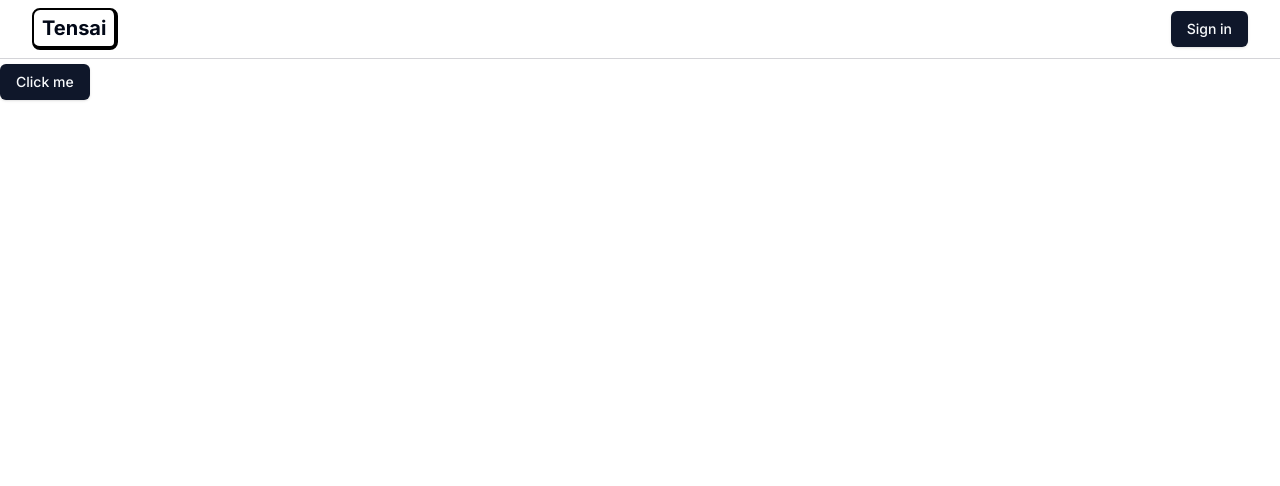
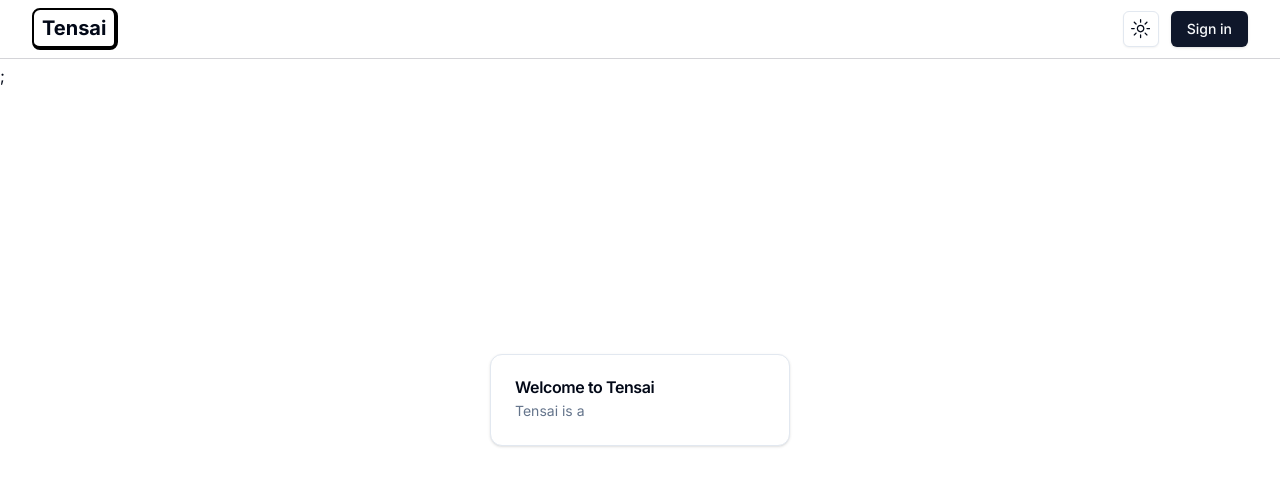
Before and after one commit to ImStillBlessed/tensai, a Next.js app: page / in a window 1280 px wide. Shown: the top 486 px of the page. Built offline with nearby package versions, Linux system fonts and the light colour scheme; no server answers.

Commit message:
working the ThemeToggle Although the authentication is still not working

```diff
--- a/package.json
+++ b/package.json
@@ -17,6 +17,7 @@
     "@radix-ui/react-slot": "^1.0.2",
     "class-variance-authority": "^0.7.0",
     "clsx": "^2.1.0",
+    "lucide-react": "^0.364.0",
     "mongodb": "^6.5.0",
     "next": "14.1.3",
     "next-auth": "^4.24.7",
--- a/src/app/layout.tsx
+++ b/src/app/layout.tsx
@@ -2,7 +2,7 @@
 import type { Metadata } from "next";
 import { Inter } from "next/font/google";
 import "./globals.css";
-import { ThemeProvider } from "@/components/theme-provider";
+import Providers from "@/components/Providers";
 import Navbar from "@/components/Navbar";
 
 const inter = Inter({ subsets: ["latin"] });
@@ -20,10 +20,10 @@
   return (
     <html lang="en">
       <body className={cn(inter.className, "antialiased min-h-screen pt-16")}>
-        <ThemeProvider>
+        <Providers>
           <Navbar />
           {children}
-        </ThemeProvider>
+        </Providers>
       </body>
     </html>
   );
--- a/src/app/page.tsx
+++ b/src/app/page.tsx
@@ -1,10 +1,20 @@
 import { Button } from "@/components/ui/button";
-import Image from "next/image";
+import {
+  Card,
+  CardDescription,
+  CardHeader,
+  CardTitle,
+} from "@/components/ui/card";
 
-export default function Home() {
+export default async function Home() {
   return (
-    <div>
-      <Button>Click me</Button>
+    <div className="absolute -translate-x-1/2 -translate-y-1/2 top-1/2 left-1/2">
+      <Card className="w-[300px]">
+        <CardHeader>
+          <CardTitle>Welcome to Tensai</CardTitle>
+          <CardDescription>Tensai is a </CardDescription>
+        </CardHeader>
+      </Card>
     </div>
   );
 }
--- a/src/components/Navbar.tsx
+++ b/src/components/Navbar.tsx
@@ -1,15 +1,13 @@
-import { getAuthOptions } from "@/lib/nextauth";
+import { getAuthSession } from "@/lib/nextauth";
 import Link from "next/link";
 import React from "react";
 import SignInButton from "./SignInButton";
+import { ThemeToggle } from "./ThemeToggle";
 
 type Props = {};
 
 const Navbar = async (props: Props) => {
-  const session = await getAuthOptions();
-  if (session?.user) {
-    return <pre>{JSON.stringify(session.user, null, 2)}</pre>;
-  } else {
+  const session = await getAuthSession();
   return (
     <div className="fixed inset-x-0 top-0 bg-white dark:bg-grey-950 z-[10] h-fit border-b border-zinc-300 py-2">
       <div className="flex items-center justify-between h-full gap-2 px-8 mx-auto max-w-7xl">
@@ -20,12 +18,18 @@
           </p>
         </Link>
         <div className="flex items-center">
+          <ThemeToggle className="mr-3" />
+          <div className="flex items-center">
+            {session?.user ? (
+              <h1>Welcome {session.user.name}</h1>
+            ) : (
               <SignInButton text="Sign in" />
+            )}
+          </div>
         </div>
       </div>
     </div>
   );
-  }
 };
 
 export default Navbar;
--- /dev/null
+++ b/src/components/Providers.tsx
@@ -0,0 +1,15 @@
+"use client";
+import { SessionProvider } from "next-auth/react";
+import React from "react";
+import { ThemeProvider as NextThemesProvider } from "next-themes";
+import { type ThemeProviderProps } from "next-themes/dist/types";
+
+const Providers = ({ children, ...props }: ThemeProviderProps) => {
+  return (
+    <NextThemesProvider attribute="class" defaultTheme="system" enableSystem>
+      <SessionProvider>{children}</SessionProvider>;
+    </NextThemesProvider>
+  );
+};
+
+export default Providers;
--- a/src/components/ThemeToggle.tsx
+++ b/src/components/ThemeToggle.tsx
@@ -1,21 +1,25 @@
-"use client"
+"use client";
 
-import * as React from "react"
-import { MoonIcon, SunIcon } from "@radix-ui/react-icons"
-import { useTheme } from "next-themes"
+import * as React from "react";
+import { MoonIcon, SunIcon } from "@radix-ui/react-icons";
+import { useTheme } from "next-themes";
 
-import { Button } from "@/components/ui/button"
+import { Button } from "@/components/ui/button";
 import {
   DropdownMenu,
   DropdownMenuContent,
   DropdownMenuItem,
   DropdownMenuTrigger,
-} from "@/components/ui/dropdown-menu"
+} from "@/components/ui/dropdown-menu";
 
-export function ModeToggle() {
-  const { setTheme } = useTheme()
+export function ThemeToggle({
+  className,
+  ...props
+}: React.HtmlHTMLAttributes<HTMLDivElement>) {
+  const { setTheme } = useTheme();
 
   return (
+    <div className={className} {...props}>
       <DropdownMenu>
         <DropdownMenuTrigger asChild>
           <Button variant="outline" size="icon">
@@ -36,5 +40,6 @@
           </DropdownMenuItem>
         </DropdownMenuContent>
       </DropdownMenu>
-  )
+    </div>
+  );
 }
--- a/src/components/provider.tsx
+++ /dev/null
@@ -1,12 +0,0 @@
-import { SessionProvider } from "next-auth/react";
-import React from "react";
-
-type Props = {
-  children: React.ReactNode;
-};
-
-const provider = ({ children }: Props) => {
-  return <SessionProvider>{children}</SessionProvider>;
-};
-
-export default provider;
--- a/src/lib/nextauth.ts
+++ b/src/lib/nextauth.ts
@@ -53,6 +53,6 @@
   ],
 };
 
-export const getAuthOptions = () => {
+export const getAuthSession = () => {
   return getServerSession(authOptions);
 };
```
Also changed, not shown: 2 other files (tests, documents, lock files or other folders). Lines whose indentation alone changed are shown as unchanged.
